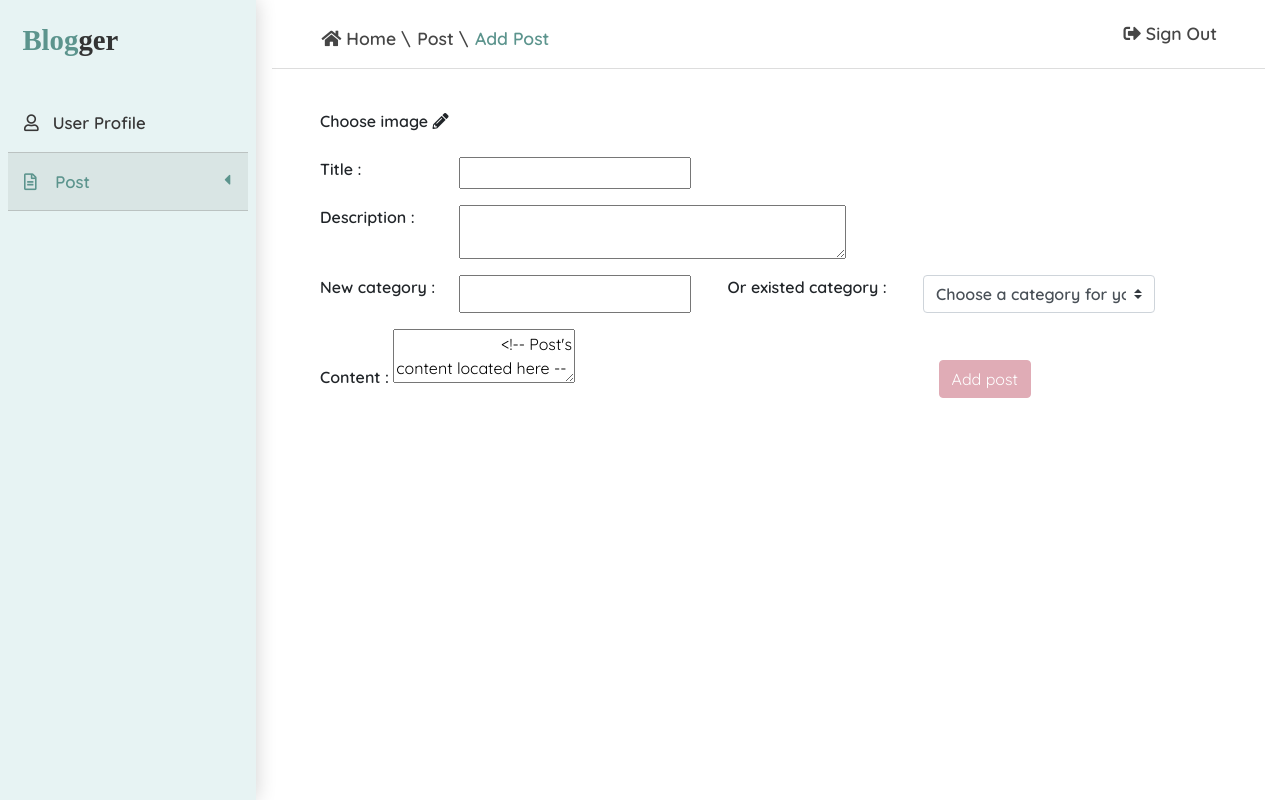
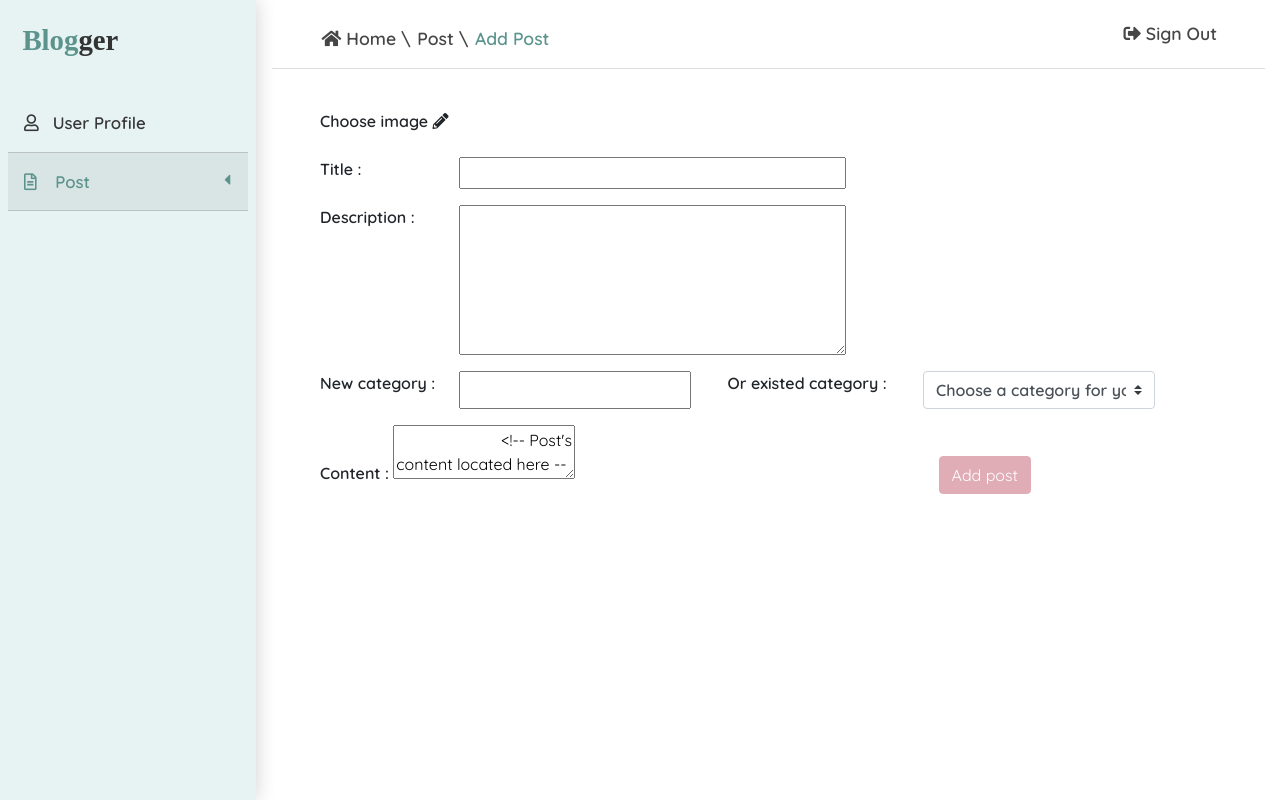
Before and after one commit to NgoQuocBao1010/Blog-Web-Application, a Django app: page /post/create/ in a window 1280 px wide. Run offline with Django 3.2, Linux system fonts and the light colour scheme; a user stored in the database is signed in; data comes from the database, SQL or seed files in the repository; some libraries are stand-ins or nearby versions.

Commit message:
✨ style post create and post edit

```diff
--- a/src/blog/templates/postCreate.html
+++ b/src/blog/templates/postCreate.html
@@ -53,13 +53,13 @@
                     <!-- Title -->
                     <div class="form-group row">
                         <label for="title" class="col-2">Title :</label>
-                        <input name="title" class="col-3" class="form-control" id="title">
+                        <input name="title" class="col-5" class="form-control" id="title">
                     </div>
 
                     <!-- Description -->
                     <div class="form-group row">
                         <label for="description" class="col-2">Description :</label>
-                        <textarea name="description" id="description" class="col-5" ></textarea>
+                        <textarea name="description" id="description" class="col-5" style="height: 150px; font-weight: 500;" ></textarea>
                     </div>
 
                     <!-- Category -->
--- a/src/blog/templates/postEdit.html
+++ b/src/blog/templates/postEdit.html
@@ -53,13 +53,13 @@
                     <!-- Title -->
                     <div class="form-group row">
                         <label for="title" class="col-2">Title :</label>
-                        <input name="title" class="col-3" class="form-control" id="title" value="{{ post.title }}">
+                        <input name="title" class="col-5" class="form-control" id="title" value="{{ post.title }}">
                     </div>
 
                     <!-- Description -->
                     <div class="form-group row">
                         <label for="description" class="col-2">Description :</label>
-                        <textarea name="description" id="description" class="col-5" style="font-weight: 500" >{{ post.description }}</textarea>
+                        <textarea name="description" id="description" class="col-5" style="height: 150px; font-weight: 500;" >{{ post.description }}</textarea>
                     </div>
 
                     <!-- Category -->
```
